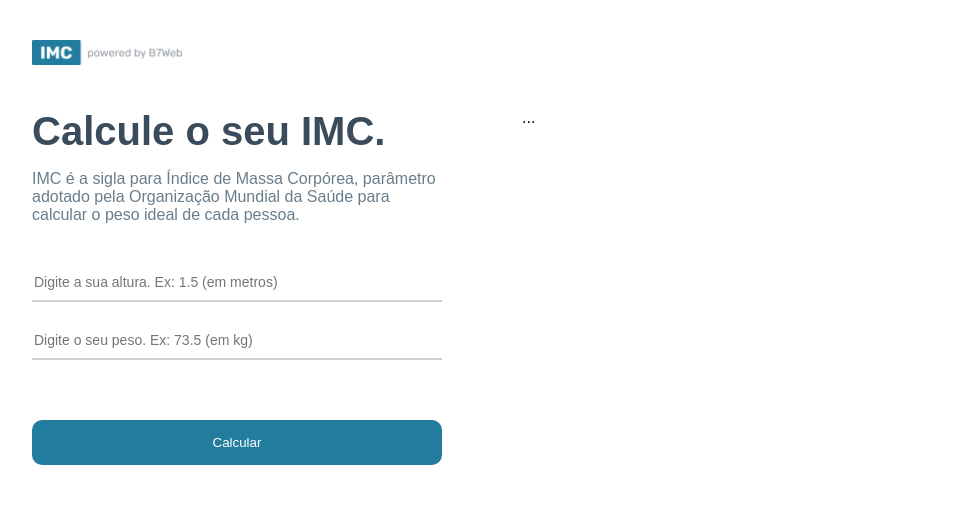
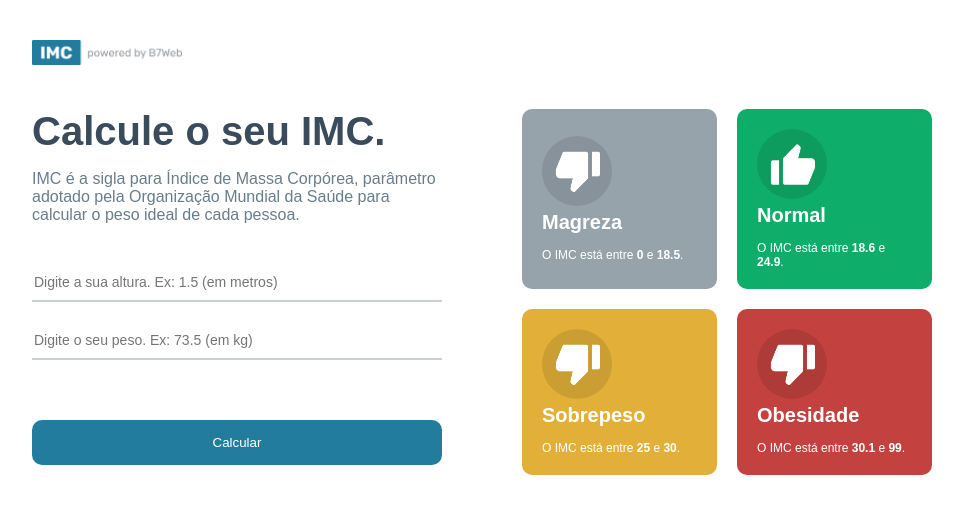
Before and after one commit to fsousanetto/react-calc-imc, a React (Create React App) app: page / in a window 1280 px wide. Shown: the top 514 px of the page, without its empty margins (158-1121 px from the left). Built offline with nearby package versions, Linux system fonts and the light colour scheme.

Commit message:
add style grid right

```diff
--- a/src/App.module.css
+++ b/src/App.module.css
@@ -61,4 +61,12 @@
 .container .rightSide {
     flex: 1;
     margin-left: 40px;
+    display: flex;
 }
+
+.container .rightSide .grid {
+    flex: 1;
+    display: grid;
+    grid-template-columns: repeat(2, 1fr);
+    gap: 20px;
+}
--- a/src/App.tsx
+++ b/src/App.tsx
@@ -2,6 +2,7 @@
 import { useState } from 'react';
 import styles from './App.module.css';
 import powerImage from './assets/powered.png';
+import { GridItem } from './components/GridItem';
 import { levels, calculateImc } from './helpers/imc';
 
 const App = () => {
@@ -47,7 +48,11 @@
           <button onClick={handleCalculateButton}>Calcular</button>
         </div>
         <div className={styles.rightSide}>
-          ...
+          <div className={styles.grid}>
+            {levels.map((item,key) => (
+              <GridItem key={key} item={item} />
+            ))}
+          </div>
         </div>
       </div>
     </div>
--- /dev/null
+++ b/src/components/GridItem/GridItem.module.css
@@ -0,0 +1,30 @@
+.main {
+    flex: 1;
+    color: #fff;
+    border-radius: 10px;
+    display: flex;
+    justify-content: center;
+    flex-direction: column;
+    padding: 20px;
+}
+
+.gridIcon {
+    width: 70px;
+    height: 70px;
+    border-radius: 50px;
+    background-color: rgba(0, 0, 0, .1);
+    display: flex;
+    justify-content: center;
+    align-items: center;
+}
+
+.gridTitle {
+    font-size: 20px;
+    font-weight: bold;
+    margin-top: 5px;
+}
+
+.gridInfo {
+    font-size: 12px;
+    margin-top: 14px;
+}
--- /dev/null
+++ b/src/components/GridItem/index.tsx
@@ -0,0 +1,24 @@
+import { Level } from "../../helpers/imc";
+import styles from './GridItem.module.css';
+import upImage from '../../assets/up.png'
+import downImage from '../../assets/down.png'
+
+type Props = {
+    item: Level
+}
+
+export const GridItem = ({ item }: Props) => {
+    return (
+        <div className={styles.main} style={{ backgroundColor: item.color }}>
+            <div className={styles.gridIcon}>
+                { <img src={item.icon === 'up' ? upImage : downImage} alt="" width="45" ></img> }
+            </div>
+            <div className={styles.gridTitle}>{item.title}</div>
+            <div className={styles.gridInfo}>
+                <>
+                    O IMC está entre <strong>{item.imc[0]}</strong> e <strong>{item.imc[1]}</strong>.
+                </>
+            </div>
+        </div>
+    );
+}
```
